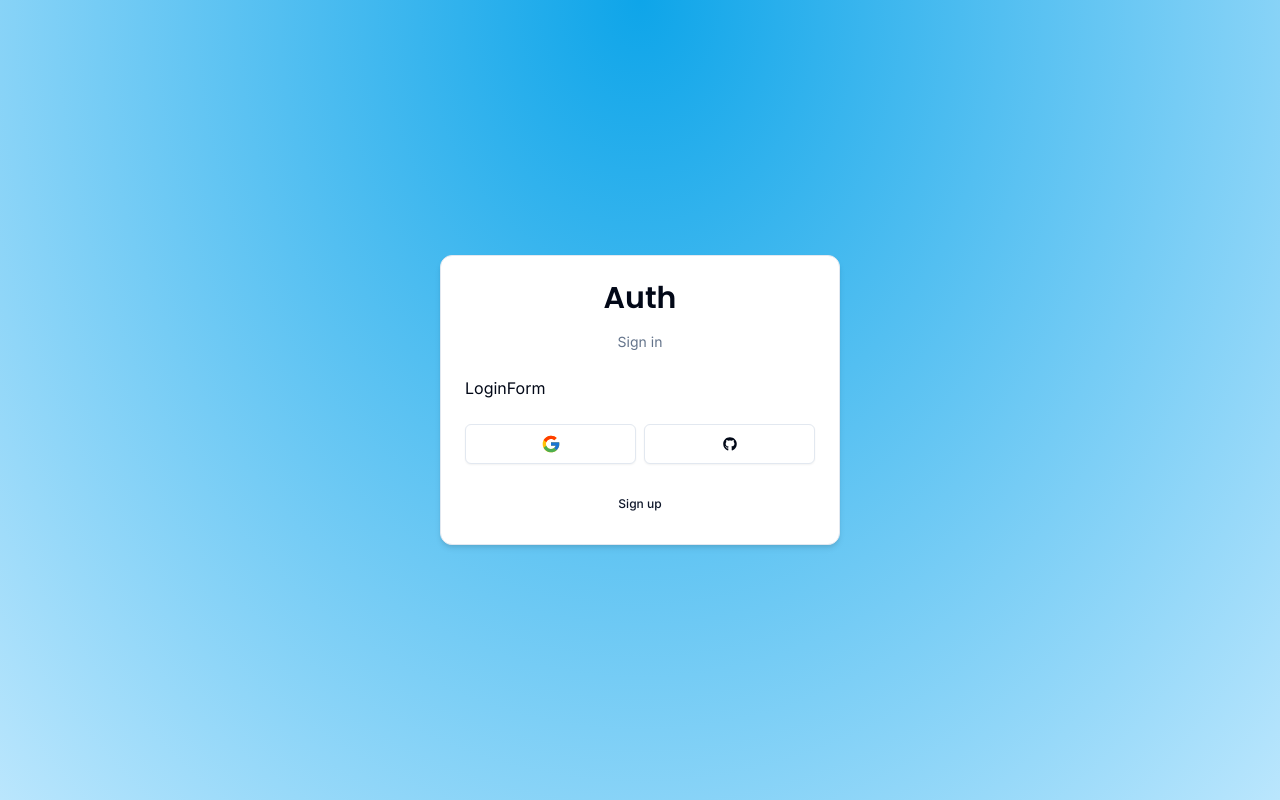
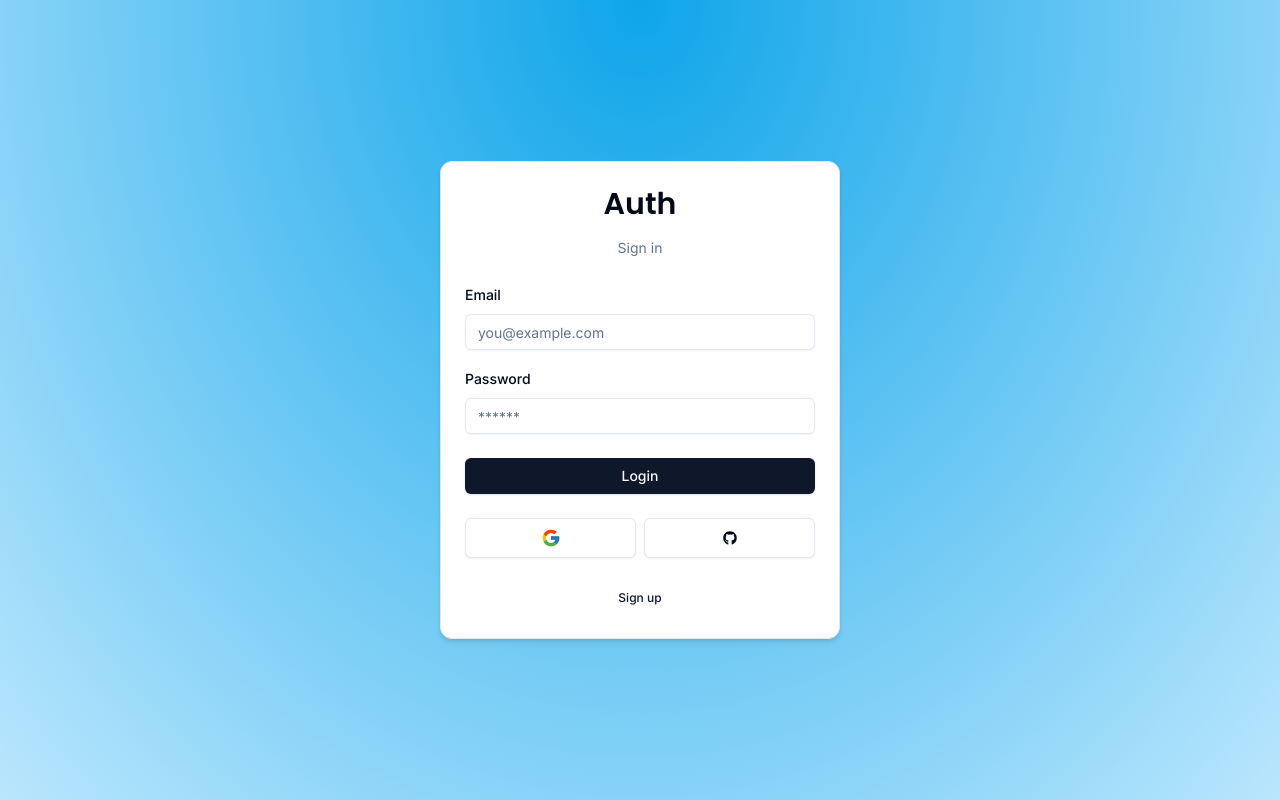
Before and after one commit to garold664/nextjs-next-auth, a Next.js app: page /auth/login in a window 1280 px wide. Built offline with nearby package versions, Linux system fonts and the light colour scheme.

Commit message:
creates login form

```diff
--- a/components/auth/LoginForm.tsx
+++ b/components/auth/LoginForm.tsx
@@ -1,14 +1,77 @@
-import React from 'react';
+'use client';
 import CardWrapper from './CardWrapper';
+import { useForm } from 'react-hook-form';
+import { z } from 'zod';
+import { LoginSchema } from '@/schemas';
+import { zodResolver } from '@hookform/resolvers/zod';
+import {
+  Form,
+  FormControl,
+  FormField,
+  FormItem,
+  FormLabel,
+  FormMessage,
+} from '@/components/ui/form';
+import { Button } from '../ui/button';
+import { Input } from '../ui/input';
 
 export default function LoginForm() {
+  const form = useForm<z.infer<typeof LoginSchema>>({
+    resolver: zodResolver(LoginSchema),
+    defaultValues: {
+      email: '',
+      password: '',
+    },
+  });
+
+  const onSubmit = (values: z.infer<typeof LoginSchema>) => {
+    console.log(values);
+  };
   return (
     <CardWrapper
       headerLabel={'Sign in'}
       backButtonLabel={'Sign up'}
       backButtonHref={'/'}
     >
-      LoginForm
+      <Form {...form}>
+        <form onSubmit={form.handleSubmit(onSubmit)} className="space-y-6">
+          <div className="space-y-4">
+            <FormField
+              control={form.control}
+              name="email"
+              render={({ field }) => (
+                <FormItem>
+                  <FormLabel>Email</FormLabel>
+                  <FormControl>
+                    <Input
+                      {...field}
+                      type="email"
+                      placeholder="you@example.com"
+                    />
+                  </FormControl>
+                  <FormMessage />
+                </FormItem>
+              )}
+            />
+            <FormField
+              control={form.control}
+              name="password"
+              render={({ field }) => (
+                <FormItem>
+                  <FormLabel>Password</FormLabel>
+                  <FormControl>
+                    <Input {...field} type="password" placeholder="******" />
+                  </FormControl>
+                  <FormMessage />
+                </FormItem>
+              )}
+            />
+          </div>
+          <Button type="submit" className="w-full">
+            Login
+          </Button>
+        </form>
+      </Form>
     </CardWrapper>
   );
 }
--- /dev/null
+++ b/components/ui/form.tsx
@@ -0,0 +1,176 @@
+import * as React from "react"
+import * as LabelPrimitive from "@radix-ui/react-label"
+import { Slot } from "@radix-ui/react-slot"
+import {
+  Controller,
+  ControllerProps,
+  FieldPath,
+  FieldValues,
+  FormProvider,
+  useFormContext,
+} from "react-hook-form"
+
+import { cn } from "@/lib/utils"
+import { Label } from "@/components/ui/label"
+
+const Form = FormProvider
+
+type FormFieldContextValue<
+  TFieldValues extends FieldValues = FieldValues,
+  TName extends FieldPath<TFieldValues> = FieldPath<TFieldValues>
+> = {
+  name: TName
+}
+
+const FormFieldContext = React.createContext<FormFieldContextValue>(
+  {} as FormFieldContextValue
+)
+
+const FormField = <
+  TFieldValues extends FieldValues = FieldValues,
+  TName extends FieldPath<TFieldValues> = FieldPath<TFieldValues>
+>({
+  ...props
+}: ControllerProps<TFieldValues, TName>) => {
+  return (
+    <FormFieldContext.Provider value={{ name: props.name }}>
+      <Controller {...props} />
+    </FormFieldContext.Provider>
+  )
+}
+
+const useFormField = () => {
+  const fieldContext = React.useContext(FormFieldContext)
+  const itemContext = React.useContext(FormItemContext)
+  const { getFieldState, formState } = useFormContext()
+
+  const fieldState = getFieldState(fieldContext.name, formState)
+
+  if (!fieldContext) {
+    throw new Error("useFormField should be used within <FormField>")
+  }
+
+  const { id } = itemContext
+
+  return {
+    id,
+    name: fieldContext.name,
+    formItemId: `${id}-form-item`,
+    formDescriptionId: `${id}-form-item-description`,
+    formMessageId: `${id}-form-item-message`,
+    ...fieldState,
+  }
+}
+
+type FormItemContextValue = {
+  id: string
+}
+
+const FormItemContext = React.createContext<FormItemContextValue>(
+  {} as FormItemContextValue
+)
+
+const FormItem = React.forwardRef<
+  HTMLDivElement,
+  React.HTMLAttributes<HTMLDivElement>
+>(({ className, ...props }, ref) => {
+  const id = React.useId()
+
+  return (
+    <FormItemContext.Provider value={{ id }}>
+      <div ref={ref} className={cn("space-y-2", className)} {...props} />
+    </FormItemContext.Provider>
+  )
+})
+FormItem.displayName = "FormItem"
+
+const FormLabel = React.forwardRef<
+  React.ElementRef<typeof LabelPrimitive.Root>,
+  React.ComponentPropsWithoutRef<typeof LabelPrimitive.Root>
+>(({ className, ...props }, ref) => {
+  const { error, formItemId } = useFormField()
+
+  return (
+    <Label
+      ref={ref}
+      className={cn(error && "text-destructive", className)}
+      htmlFor={formItemId}
+      {...props}
+    />
+  )
+})
+FormLabel.displayName = "FormLabel"
+
+const FormControl = React.forwardRef<
+  React.ElementRef<typeof Slot>,
+  React.ComponentPropsWithoutRef<typeof Slot>
+>(({ ...props }, ref) => {
+  const { error, formItemId, formDescriptionId, formMessageId } = useFormField()
+
+  return (
+    <Slot
+      ref={ref}
+      id={formItemId}
+      aria-describedby={
+        !error
+          ? `${formDescriptionId}`
+          : `${formDescriptionId} ${formMessageId}`
+      }
+      aria-invalid={!!error}
+      {...props}
+    />
+  )
+})
+FormControl.displayName = "FormControl"
+
+const FormDescription = React.forwardRef<
+  HTMLParagraphElement,
+  React.HTMLAttributes<HTMLParagraphElement>
+>(({ className, ...props }, ref) => {
+  const { formDescriptionId } = useFormField()
+
+  return (
+    <p
+      ref={ref}
+      id={formDescriptionId}
+      className={cn("text-[0.8rem] text-muted-foreground", className)}
+      {...props}
+    />
+  )
+})
+FormDescription.displayName = "FormDescription"
+
+const FormMessage = React.forwardRef<
+  HTMLParagraphElement,
+  React.HTMLAttributes<HTMLParagraphElement>
+>(({ className, children, ...props }, ref) => {
+  const { error, formMessageId } = useFormField()
+  const body = error ? String(error?.message) : children
+
+  if (!body) {
+    return null
+  }
+
+  return (
+    <p
+      ref={ref}
+      id={formMessageId}
+      className={cn("text-[0.8rem] font-medium text-destructive", className)}
+      {...props}
+    >
+      {body}
+    </p>
+  )
+})
+FormMessage.displayName = "FormMessage"
+
+export {
+  useFormField,
+  Form,
+  FormItem,
+  FormLabel,
+  FormControl,
+  FormDescription,
+  FormMessage,
+  FormField,
+}
--- /dev/null
+++ b/components/ui/input.tsx
@@ -0,0 +1,25 @@
+import * as React from "react"
+
+import { cn } from "@/lib/utils"
+
+export interface InputProps
+  extends React.InputHTMLAttributes<HTMLInputElement> {}
+
+const Input = React.forwardRef<HTMLInputElement, InputProps>(
+  ({ className, type, ...props }, ref) => {
+    return (
+      <input
+        type={type}
+        className={cn(
+          "flex h-9 w-full rounded-md border border-input bg-transparent px-3 py-1 text-sm shadow-sm transition-colors file:border-0 file:bg-transparent file:text-sm file:font-medium placeholder:text-muted-foreground focus-visible:outline-none focus-visible:ring-1 focus-visible:ring-ring disabled:cursor-not-allowed disabled:opacity-50",
+          className
+        )}
+        ref={ref}
+        {...props}
+      />
+    )
+  }
+)
+Input.displayName = "Input"
+
+export { Input }
--- /dev/null
+++ b/components/ui/label.tsx
@@ -0,0 +1,26 @@
+"use client"
+
+import * as React from "react"
+import * as LabelPrimitive from "@radix-ui/react-label"
+import { cva, type VariantProps } from "class-variance-authority"
+
+import { cn } from "@/lib/utils"
+
+const labelVariants = cva(
+  "text-sm font-medium leading-none peer-disabled:cursor-not-allowed peer-disabled:opacity-70"
+)
+
+const Label = React.forwardRef<
+  React.ElementRef<typeof LabelPrimitive.Root>,
+  React.ComponentPropsWithoutRef<typeof LabelPrimitive.Root> &
+    VariantProps<typeof labelVariants>
+>(({ className, ...props }, ref) => (
+  <LabelPrimitive.Root
+    ref={ref}
+    className={cn(labelVariants(), className)}
+    {...props}
+  />
+))
+Label.displayName = LabelPrimitive.Root.displayName
+
+export { Label }
--- a/package.json
+++ b/package.json
@@ -9,16 +9,20 @@
     "lint": "next lint"
   },
   "dependencies": {
+    "@hookform/resolvers": "^3.6.0",
     "@radix-ui/react-icons": "^1.3.0",
+    "@radix-ui/react-label": "^2.1.0",
     "@radix-ui/react-slot": "^1.1.0",
     "class-variance-authority": "^0.7.0",
     "clsx": "^2.1.1",
     "next": "14.2.4",
     "react": "^18",
     "react-dom": "^18",
+    "react-hook-form": "^7.52.0",
     "react-icons": "^5.2.1",
     "tailwind-merge": "^2.3.0",
-    "tailwindcss-animate": "^1.0.7"
+    "tailwindcss-animate": "^1.0.7",
+    "zod": "^3.23.8"
   },
   "devDependencies": {
     "@types/node": "^20",
--- /dev/null
+++ b/schemas/index.ts
@@ -0,0 +1,7 @@
+import { z } from 'zod';
+export const LoginSchema = z.object({
+  email: z.string().email({
+    message: 'Please enter a valid email address',
+  }),
+  password: z.string().min(1, 'Password is required'),
+});
```
Also changed, not shown: 1 other file (tests, documents, lock files or other folders).
